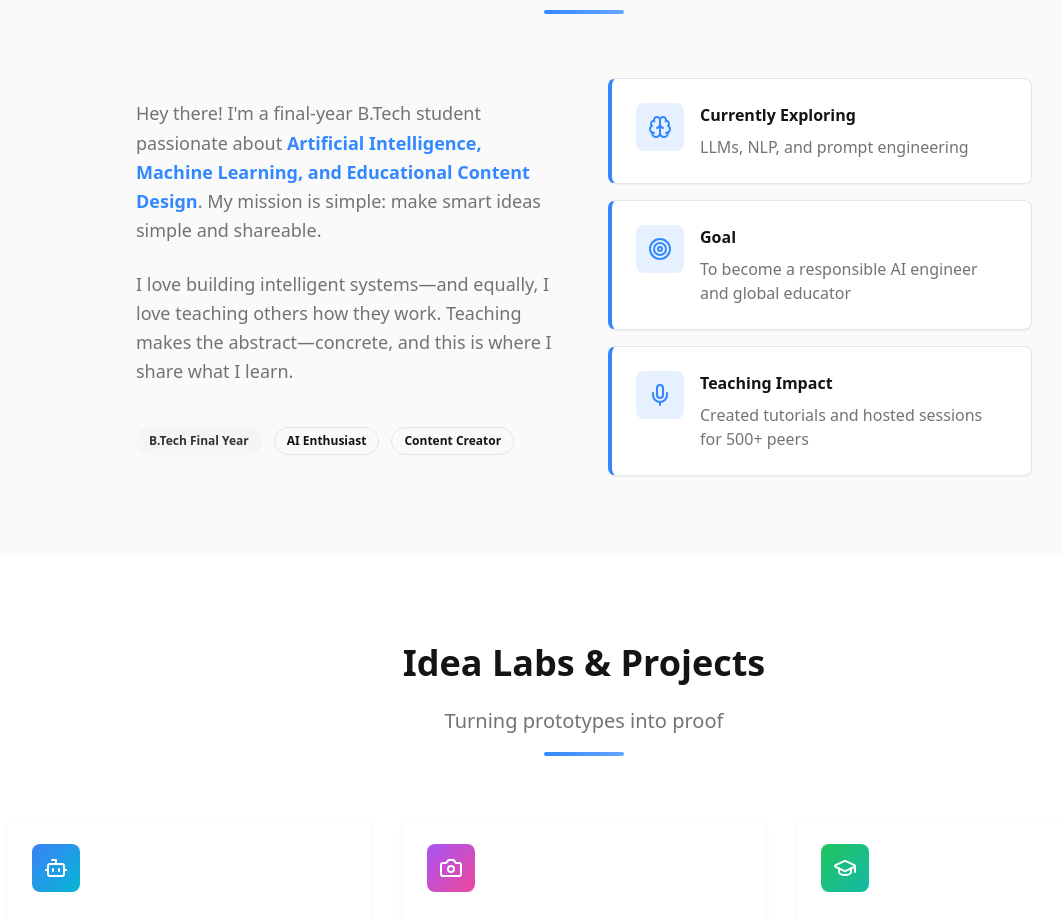
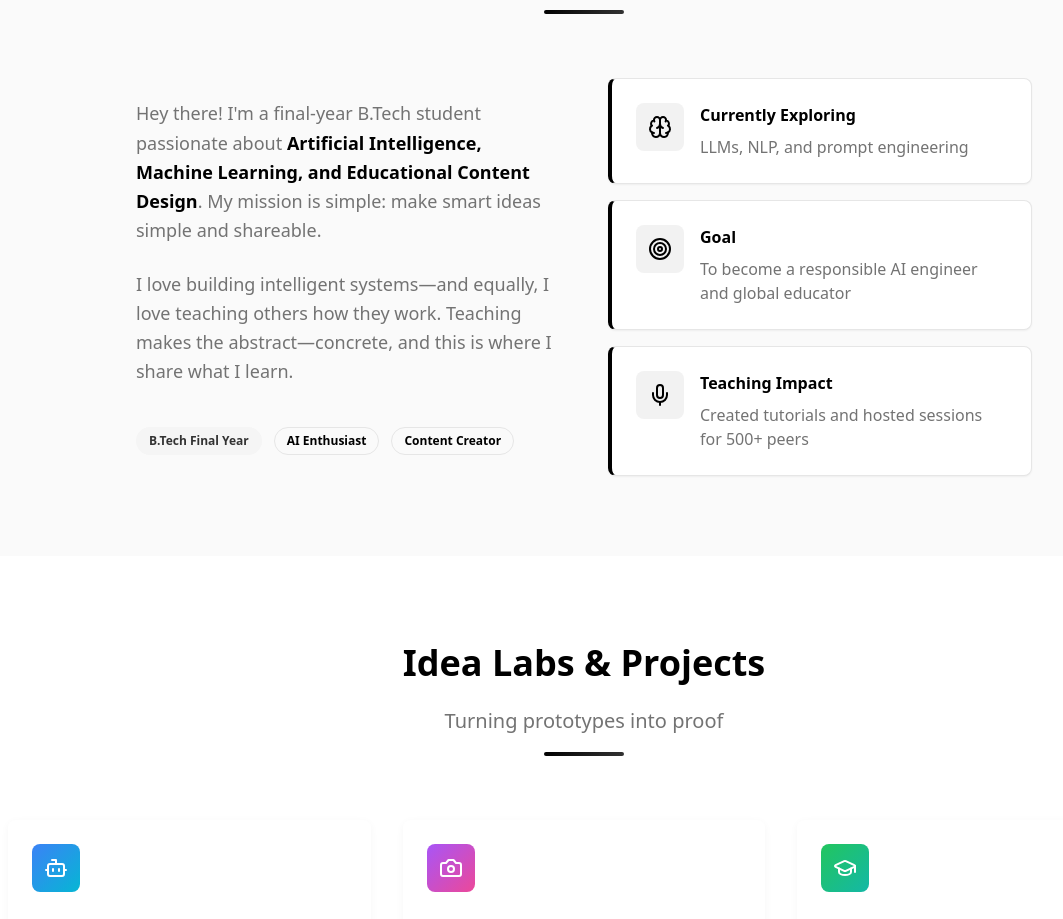
Before and after one commit to prabhudas47/code-explore-teach, a React (Vite) app: page / in a window 1280 px wide. Shown: the part 940-1859 px from the top of the page, without its empty margins (56-1119 px from the left). Built offline with nearby package versions, Linux system fonts and the light colour scheme.

Commit message:
Refactor: Implement white and black color scheme
This commit updates the website's color scheme to a white and black combination, modifying the color variables and applying the changes throughout the site.

```diff
--- a/src/index.css
+++ b/src/index.css
@@ -6,21 +6,21 @@
 
 @layer base {
   :root {
-    /* Core Colors - Swiss minimalism */
+    /* Core Colors - Black & White Minimalism */
     --background: 0 0% 100%;
-    --foreground: 0 0% 8%;
+    --foreground: 0 0% 0%;
 
     /* Cards & Surfaces */
     --card: 0 0% 100%;
-    --card-foreground: 0 0% 8%;
+    --card-foreground: 0 0% 0%;
     --surface: 0 0% 98%;
 
-    /* Primary - Electric Tech Blue */
-    --primary: 215 100% 60%;
+    /* Primary - Pure Black */
+    --primary: 0 0% 0%;
     --primary-foreground: 0 0% 100%;
-    --primary-soft: 215 100% 95%;
+    --primary-soft: 0 0% 95%;
 
-    /* Secondary - Neutral Grays */
+    /* Secondary - Light Grays */
     --secondary: 0 0% 96%;
     --secondary-foreground: 0 0% 20%;
 
@@ -28,10 +28,10 @@
     --muted: 0 0% 96%;
     --muted-foreground: 0 0% 45%;
 
-    /* Accent - Tech Gradient Ready */
-    --accent: 215 100% 60%;
+    /* Accent - Black Accent */
+    --accent: 0 0% 0%;
     --accent-foreground: 0 0% 100%;
-    --accent-soft: 215 100% 95%;
+    --accent-soft: 0 0% 95%;
 
     /* Status Colors */
     --destructive: 0 84% 60%;
@@ -42,18 +42,18 @@
     /* Borders & Inputs */
     --border: 0 0% 90%;
     --input: 0 0% 90%;
-    --ring: 215 100% 60%;
+    --ring: 0 0% 0%;
 
     /* Swiss Design Gradients */
-    --gradient-primary: linear-gradient(135deg, hsl(215 100% 60%), hsl(215 100% 70%));
+    --gradient-primary: linear-gradient(135deg, hsl(0 0% 0%), hsl(0 0% 20%));
     --gradient-surface: linear-gradient(180deg, hsl(0 0% 100%), hsl(0 0% 98%));
-    --gradient-hero: linear-gradient(135deg, hsl(215 100% 60% / 0.1), hsl(215 100% 70% / 0.05));
+    --gradient-hero: linear-gradient(135deg, hsl(0 0% 0% / 0.05), hsl(0 0% 0% / 0.02));
 
     /* Professional Shadows */
     --shadow-soft: 0 2px 8px hsl(0 0% 0% / 0.04);
     --shadow-medium: 0 4px 16px hsl(0 0% 0% / 0.08);
     --shadow-hard: 0 8px 32px hsl(0 0% 0% / 0.12);
-    --shadow-primary: 0 4px 20px hsl(215 100% 60% / 0.25);
+    --shadow-primary: 0 4px 20px hsl(0 0% 0% / 0.25);
 
     /* Swiss Typography Scale */
     --font-size-xs: 0.75rem;
@@ -99,9 +99,9 @@
     --card-foreground: 0 0% 98%;
     --surface: 0 0% 8%;
 
-    --primary: 215 100% 60%;
-    --primary-foreground: 0 0% 100%;
-    --primary-soft: 215 100% 10%;
+    --primary: 0 0% 100%;
+    --primary-foreground: 0 0% 0%;
+    --primary-soft: 0 0% 15%;
 
     --secondary: 0 0% 10%;
     --secondary-foreground: 0 0% 80%;
@@ -109,9 +109,9 @@
     --muted: 0 0% 10%;
     --muted-foreground: 0 0% 60%;
 
-    --accent: 215 100% 60%;
-    --accent-foreground: 0 0% 100%;
-    --accent-soft: 215 100% 10%;
+    --accent: 0 0% 100%;
+    --accent-foreground: 0 0% 0%;
+    --accent-soft: 0 0% 15%;
 
     --destructive: 0 84% 60%;
     --destructive-foreground: 0 0% 100%;
@@ -120,17 +120,17 @@
 
     --border: 0 0% 15%;
     --input: 0 0% 15%;
-    --ring: 215 100% 60%;
+    --ring: 0 0% 100%;
 
     /* Dark Mode Gradients */
-    --gradient-primary: linear-gradient(135deg, hsl(215 100% 60%), hsl(215 100% 70%));
+    --gradient-primary: linear-gradient(135deg, hsl(0 0% 100%), hsl(0 0% 80%));
     --gradient-surface: linear-gradient(180deg, hsl(0 0% 4%), hsl(0 0% 6%));
-    --gradient-hero: linear-gradient(135deg, hsl(215 100% 60% / 0.1), hsl(215 100% 70% / 0.05));
+    --gradient-hero: linear-gradient(135deg, hsl(0 0% 100% / 0.05), hsl(0 0% 100% / 0.02));
 
     --shadow-soft: 0 2px 8px hsl(0 0% 0% / 0.4);
     --shadow-medium: 0 4px 16px hsl(0 0% 0% / 0.5);
     --shadow-hard: 0 8px 32px hsl(0 0% 0% / 0.6);
-    --shadow-primary: 0 4px 20px hsl(215 100% 60% / 0.25);
+    --shadow-primary: 0 4px 20px hsl(0 0% 100% / 0.25);
   }
 }
 
```
